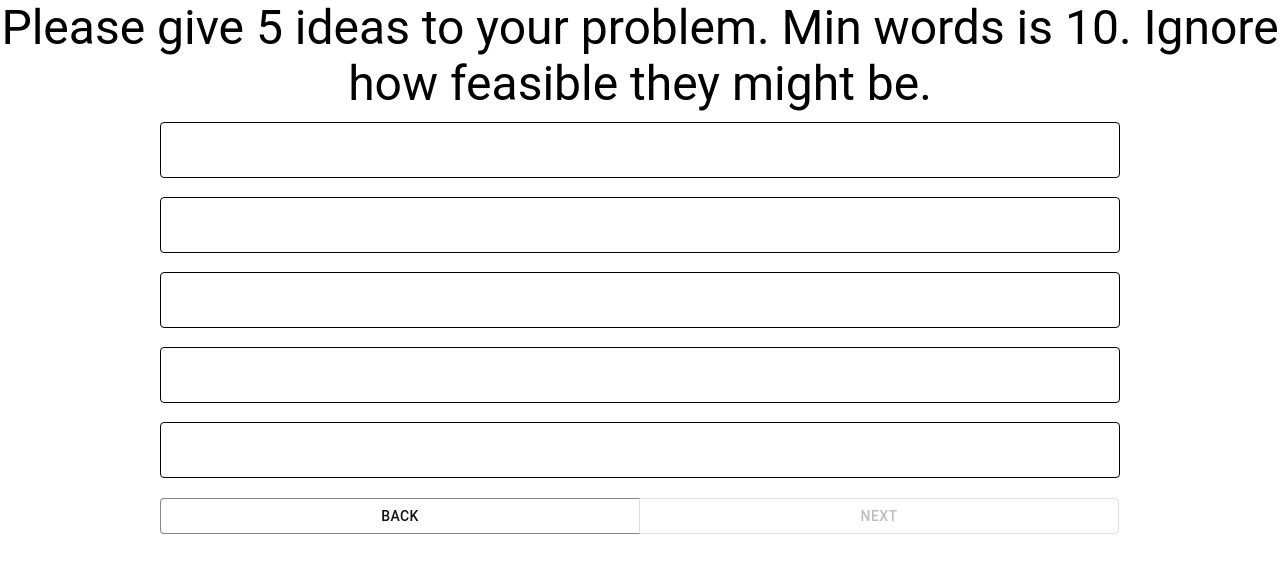
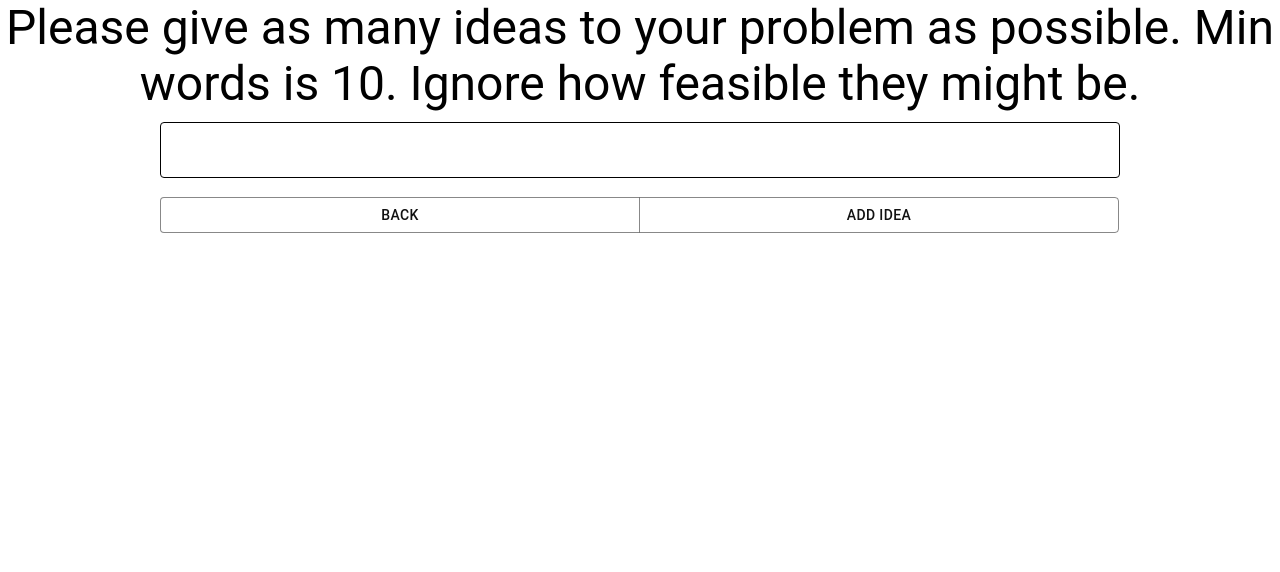
Before and after one commit to KaiSun19/Daikon, a Next.js app: page /Components/StageComponents/IdeasInput1 in a window 1280 px wide. Shown: the top 572 px of the page. Built offline with nearby package versions, Linux system fonts and the light colour scheme.

Commit message:
added similarity field and single input

```diff
--- a/Context.js
+++ b/Context.js
@@ -49,15 +49,16 @@ export const DaikonProvider = ({children}) =>{
 
     const [query, setQuery] = useState("I want to make a...");
     const [stage,setStage] = useState(UIStages[0])
-    const [firstIdeas,setFirstIdeas] = useState([" ", " ", " ", " ", " "])
-    const [secondIdeas,setSecondIdeas] = useState([" ", " ", " ", " ", " "])
+    const [firstIdeas,setFirstIdeas] = useState([])
+    const [secondIdeas,setSecondIdeas] = useState([" ", " ", " "])
     const [ideaRatings, setIdeaRatings] = useState([5,5,5,5,5]);
     const [feedback, setFeedback] = useState()
     const [currentStep, setCurrentStep] = useState(UIStages.indexOf(stage))
     const [apiLoading, setApiLoading] = useState(false)
     const [prompts,setPrompts] = useState([" ", " ", " ", " ", " "])
     const [currentID, setCurrentID] = useState(" ")
-    const [ratingsList, setRatingsList] = useState([0,0,0,0,0,0,0,0,0,0])
+    const [ratingsList, setRatingsList] = useState([0,0,0,0,0,0])
+    const [similarity, setSimilarity] = useState(1)
 
 
     const goToPreviousStage = ()=>{
@@ -92,37 +93,6 @@ export const DaikonProvider = ({children}) =>{
 
     var axios = require('axios');
 
-    const startServer = () =>{
-        var data = JSON.stringify({
-            "text": 'Server starting'
-        });
-
-        var config = {
-            method: 'post',
-            maxBodyLength: Infinity,
-            url: 'https://getsynonyms-m3jn7lm4ka-uc.a.run.app/prompts',
-            mode: 'no-cors',
-            headers: {
-                'Content-Type': 'application/json',
-                "Access-Control-Allow-Origin": "*"
-            },
-            data : data
-        };
-
-        axios(config)
-            .then(function (response) {
-                    const prompts = Object.values(JSON.parse(JSON.stringify(response.data)))
-                    console.log(prompts);
-                })
-            .catch(function (error) {
-                console.log(error);
-            });
-    }
-
-    // useEffect(()=>{
-    //     startServer();
-    // },[])
-
     const getPrompts = () =>{
         if(query !== "I want to make a..."){
             setApiLoading(true)
@@ -145,9 +115,12 @@ export const DaikonProvider = ({children}) =>{
 
             axios(config)
                 .then(function (response) {
-                        const prompts = Object.values(JSON.parse(JSON.stringify(response.data)))
+                        const prompts = Object.values(JSON.parse(JSON.stringify(response.data.prompts[1])))
+                        const avgSimilarity = JSON.parse(JSON.stringify(response.data.prompts[0]))
                         setPrompts(prompts)
+                        setSimilarity(avgSimilarity)
                         console.log(prompts)
+                        console.log(avgSimilarity)
                         setApiLoading(false)
                     })
                 .catch(function (error) {
@@ -241,7 +214,8 @@ export const DaikonProvider = ({children}) =>{
                 currentID,
                 setCurrentID,
                 getRatings,
-                ratingsList
+                ratingsList,
+                similarity
             }}>
                 {children}
 
--- a/package.json
+++ b/package.json
@@ -27,6 +27,7 @@
     "react-beautiful-dnd": "^13.1.1",
     "react-dom": "18.2.0",
     "request": "^2.88.2",
-    "sass": "^1.57.1"
+    "sass": "^1.57.1",
+    "spellchecker": "^3.7.1"
   }
 }
--- a/pages/Components/StageComponents/IdeasInput1.js
+++ b/pages/Components/StageComponents/IdeasInput1.js
@@ -6,49 +6,19 @@ import { BlackTextField } from '../../../StyledComponents/StyledComponents';
 
 function IdeasInput1() {
 
-    const {mobile, goToPreviousStage, goToNextStage, firstIdeas, setFirstIdeas, checkText} = useDaikonContext();
+    const {mobile, goToPreviousStage, goToNextStage, firstIdeas, setFirstIdeas} = useDaikonContext();
 
-    const [ideas1,setIdeas1] = useState(firstIdeas[0]);
-    const [ideas2,setIdeas2] = useState(firstIdeas[1]);
-    const [ideas3,setIdeas3] = useState(firstIdeas[2]);
-    const [ideas4,setIdeas4] = useState(firstIdeas[3]);
-    const [ideas5,setIdeas5] = useState(firstIdeas[4]);
-    const [ideasOK, setIdeasOK] = useState([" ", " ", " ", " ", " "])
-
-    const [ideasOkay, setIdeasOkay] = useState(false)
+    const [ideas1,setIdeas1] = useState(" ");
 
     const handleIdeas1Change = (e)=>{
         setIdeas1(e.target.value)
     }
 
-    const handleIdeas2Change = (e)=>{
-        setIdeas2(e.target.value)
-    }
-
-    const handleIdeas3Change = (e)=>{
-        setIdeas3(e.target.value)
-    }
-
-    const handleIdeas4Change = (e)=>{
-        setIdeas4(e.target.value)
-    }
-
-    const handleIdeas5Change = (e)=>{
-        setIdeas5(e.target.value)
-    }
-
-
-
-    const addIdeas = () =>{
-        const ideasList = [ideas1, ideas2, ideas3, ideas4, ideas5];
-        setFirstIdeas(ideasList)
-    }
-
-    useEffect(()=>{
-        if(ideas1.split(' ').length > 9 && ideas2.split(' ').length > 9  && ideas3.split(' ').length > 9   && ideas4.split(' ').length > 9   && ideas5.split(' ').length > 9 ){
-            setIdeasOkay(true)
-        }
-    }, [ideas1, ideas2, ideas3, ideas4, ideas5])
+    // useEffect(()=>{
+    //     if(ideas1.split(' ').length > 9 && ideas2.split(' ').length > 9  && ideas3.split(' ').length > 9   && ideas4.split(' ').length > 9   && ideas5.split(' ').length > 9 ){
+    //         setIdeasOkay(true)
+    //     }
+    // }, [ideas1, ideas2, ideas3, ideas4, ideas5])
 
 
     useEffect(()=>{
@@ -56,7 +26,20 @@ function IdeasInput1() {
         Array.from(inputs).map(input =>{
             input.classList.add('fadeIn-upQuick');
         })
+    },[])
+
+    const addIdeasInput = () =>{
+        setFirstIdeas(ideas =>{
+            return(
+                [...ideas,ideas1]
+            )
         })
+    }
+
+    useEffect(()=>{
+        setIdeas1(" ")
+        console.log(firstIdeas)
+    },[firstIdeas])
 
 
 
@@ -64,13 +47,11 @@ function IdeasInput1() {
 <>
         <center>
             <Typography variant = 'h3' className='page-subtitle'>
-                Please give 5 ideas to your problem. Min words is 10. Ignore how feasible they might be.
+                Please give as many ideas to your problem as possible. Min words is 10. Ignore how feasible they might be.
             </Typography>
         </center>
         <center>
             <Box sx = {{width : '75%'}} component = 'form' className=''>
-                {
-                    mobile ? (
                 <>
                 <BlackTextField onChange = {handleIdeas1Change}
                                     sx = {{width : '100%', margin: '1% 0% 1% 0%'}}
@@ -79,81 +60,11 @@ function IdeasInput1() {
                                     id = 'ideasInput-1'
                                     className='ideasInput'
                                 />
-                        <BlackTextField onChange = {handleIdeas2Change}
-                            sx = {{width : '100%',margin: '1% 0% 1% 0%'}}
-                            value = {ideas2}
-                            placeholder = 'Anything counts...'
-                            id = 'ideasInput-2'
-                             className='ideasInput'
-                        />
-                        <BlackTextField onChange = {handleIdeas3Change}
-                            sx = {{width : '100%',margin: '1% 0% 1% 0%'}}
-                            value = {ideas3}
-                            placeholder = 'Anything counts...'
-                            id = 'ideasInput-3'
-                             className='ideasInput'
-                        />
-                        <BlackTextField onChange = {handleIdeas4Change}
-                            sx = {{width : '100%',margin: '1% 0% 1% 0%'}}
-                            value = {ideas4}
-                            placeholder = 'Anything counts...'
-                            id = 'ideasInput-4'
-                             className='ideasInput'
-                        />
-                        <BlackTextField onChange = {handleIdeas5Change}
-                            sx = {{width : '100%',margin: '1% 0% 1% 0%'}}
-                            value = {ideas5}
-                            placeholder = 'Anything counts...'
-                            id = 'ideasInput-5'
-                             className='ideasInput'
-                        />
                 </>
-                    )
-                    :
-                    (
-                        <>
-                        <BlackTextField onChange = {handleIdeas1Change}
-                            sx = {{width : '100%', margin: '1% 0% 1% 0%'}}
-                            value = {ideas1}
-                            placeholder = 'Anything counts...'
-                            id = 'ideasInput-1'
-                             className='ideasInput'
-                        />
-                        <BlackTextField onChange = {handleIdeas2Change}
-                            sx = {{width : '100%',margin: '1% 0% 1% 0%'}}
-                            value = {ideas2}
-                            placeholder = 'Anything counts...'
-                            id = 'ideasInput-2'
-                             className='ideasInput'
-                        />
-                        <BlackTextField onChange = {handleIdeas3Change}
-                            sx = {{width : '100%',margin: '1% 0% 1% 0%'}}
-                            value = {ideas3}
-                            placeholder = 'Anything counts...'
-                            id = 'ideasInput-3'
-                             className='ideasInput'
-                        />
-                        <BlackTextField onChange = {handleIdeas4Change}
-                            sx = {{width : '100%',margin: '1% 0% 1% 0%'}}
-                            value = {ideas4}
-                            placeholder = 'Anything counts...'
-                            id = 'ideasInput-4'
-                             className='ideasInput'
-                        />
-                        <BlackTextField onChange = {handleIdeas5Change}
-                            sx = {{width : '100%',margin: '1% 0% 1% 0%'}}
-                            value = {ideas5}
-                            placeholder = 'Anything counts...'
-                            id = 'ideasInput-5'
-                             className='ideasInput'
-                        />
-                        </>
-
-                    )
-                }
                 <ButtonGroup variant="outlined" aria-label="outlined button group" sx = {{width : '100%', margin : '1% 0% 1% 0%'}}>
                     <Button variant="outlined" color = {'primary'} onClick = {goToPreviousStage} sx = {{width :'50%'}}>Back</Button>
-                    <Button variant="outlined" color = {'primary'} onClick = {()=>{goToNextStage();addIdeas()}} sx = {{width :'50%'}} disabled = {ideasOkay ? false : true}  >Next</Button>
+                    <Button variant="outlined" color = {'primary'} onClick = {addIdeasInput} sx = {{width :'50%'}}>Add Idea</Button>
+                    {/* <Button variant="outlined" color = {'primary'} onClick = {()=>{goToNextStage();addIdeas()}} sx = {{width :'50%'}} disabled = {ideasOkay ? false : true}  >Next</Button> */}
                 </ButtonGroup>
             </Box>
         </center>
--- a/pages/Components/StageComponents/IdeasInputs2.js
+++ b/pages/Components/StageComponents/IdeasInputs2.js
@@ -1,12 +1,12 @@
 import { Box, Button, ButtonGroup, Divider, Stack, Typography } from '@mui/material'
 import React, { useEffect, useState } from 'react'
 import { useDaikonContext } from '../../../Context'
-import { addIdeasDB} from '../../../firebaseHelpers';
+import { addIdeasDB, addSimilarityDB} from '../../../firebaseHelpers';
 import { BlackTextField } from '../../../StyledComponents/StyledComponents';
 
 function IdeasInput2() {
 
-    const {mobile, goToPreviousStage, secondIdeas,setSecondIdeas, goToNextStage, currentID, firstIdeas, getRatings, query} = useDaikonContext();
+    const {mobile, goToPreviousStage, secondIdeas,setSecondIdeas, goToNextStage, currentID, firstIdeas, getRatings, query, similarity} = useDaikonContext();
 
     const [ideas1,setIdeas1] = useState(secondIdeas[0]);
     const [ideas2,setIdeas2] = useState(secondIdeas[1]);
@@ -41,6 +41,7 @@ function IdeasInput2() {
         setSecondIdeas(ideasList)
         getRatings(query,firstIdeas,ideasList)
         await addIdeasDB(currentID, firstIdeas, ideasList)
+        await addSimilarityDB(currentID,similarity)
   }
 
   useEffect(()=>{
--- a/pages/Components/StageComponents/ShowPrompts.js
+++ b/pages/Components/StageComponents/ShowPrompts.js
@@ -45,7 +45,7 @@ function ShowPrompts() {
                 <Card elevation={3} sx = {{backgroundColor : 'white'}}>
                   <CardContent>
                     <Typography variant = 'body1'>
-                        {prompts[0][currentPrompt]}
+                        {prompts[currentPrompt]}
                     </Typography>
                   </CardContent>
                 </Card>
```
Also changed, not shown: firebaseHelpers.js (+6 -2 lines), 1 other file (tests, documents, lock files or other folders). Lines whose indentation alone changed are shown as unchanged.
